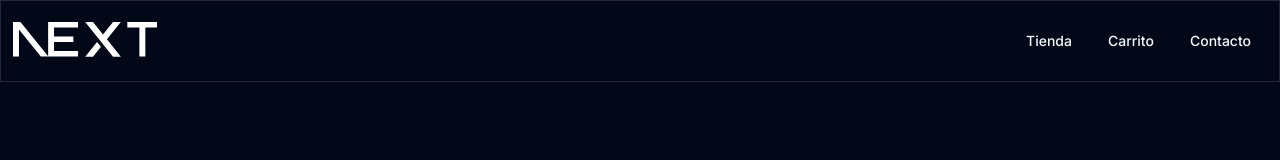
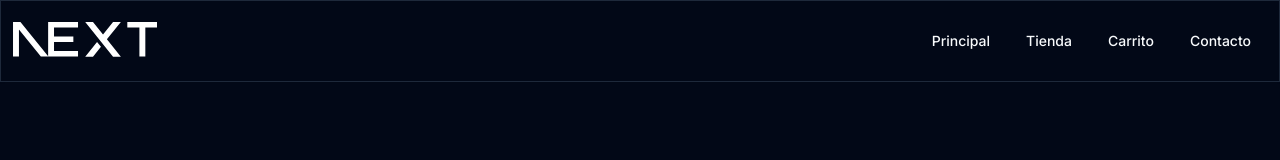
Before and after one commit to clopdevelop/e-commerce, a Next.js app: page / in a window 1280 px wide. Shown: the top 160 px of the page. Built offline with nearby package versions, Linux system fonts and the light colour scheme; no server answers; the database is empty.

Commit message:
Mejorando la barra de navegacion

```diff
--- a/app/components/shadcn/navigation-menu.tsx
+++ b/app/components/shadcn/navigation-menu.tsx
@@ -41,7 +41,7 @@
 const NavigationMenuItem = NavigationMenuPrimitive.Item
 
 const navigationMenuTriggerStyle = cva(
-  "group inline-flex h-9 w-max items-center justify-center rounded-md bg-background px-4 py-2 text-sm font-medium transition-colors hover:bg-accent hover:text-accent-foreground focus:bg-accent focus:text-accent-foreground focus:outline-none disabled:pointer-events-none disabled:opacity-50 data-[active]:bg-accent/50 data-[state=open]:bg-accent/50"
+  "group inline-flex h-9 w-max items-center justify-center rounded-md bg-background px-4 py-2 text-sm font-medium transition-colors hover:bg-accent hover:text-accent-foreground focus:text-accent-foreground focus:outline-none disabled:pointer-events-none disabled:opacity-50 data-[active]:bg-accent/50 data-[state=open]:bg-accent/50"
 )
 
 const NavigationMenuTrigger = React.forwardRef<
--- a/app/components/ui/NavBar.tsx
+++ b/app/components/ui/NavBar.tsx
@@ -32,7 +32,7 @@
   return (
     <>
       <Menubar className="py-10 px-3 flex items-center justify-between">
-      <svg className="block text-white w-36"
+        <svg className="block text-white w-36"
           xmlns="http://www.w3.org/2000/svg"
           fill="none"
           viewBox="0 0 330 87"
--- a/app/components/ui/nav.tsx
+++ b/app/components/ui/nav.tsx
@@ -28,6 +28,7 @@
 } from "@/components/shadcn/sheet"
 import { Button } from "../shadcn/button";
 import { usePathname } from "next/navigation";
+import Cart from "@/components/cart/Cart";
 
 const components: { title: string; href: string; description: string }[] = [
   {
@@ -70,11 +71,18 @@
 export function NavigationMenuDemo() {
   const pathname = usePathname();
   return (
-    <NavigationMenu className="hidden md:block ">
+    <NavigationMenu className="hidden sm:block ">
       <NavigationMenuList>
         <NavigationMenuItem>
+          <Link href="/dashboard" legacyBehavior passHref>
+          <NavigationMenuLink className={`${navigationMenuTriggerStyle()} ${pathname.startsWith('/dashboard') ? '!bg-pink-400' : ''}`}>
+              Principal
+            </NavigationMenuLink>
+          </Link>
+        </NavigationMenuItem>
+        <NavigationMenuItem>
           <Link href="/catalogo" legacyBehavior passHref>
-            <NavigationMenuLink className={`${navigationMenuTriggerStyle()} ${pathname === '/catalogo' ? 'bg-accent' : ''}`}>
+            <NavigationMenuLink className={`${navigationMenuTriggerStyle()} ${pathname === '/catalogo' ? '!bg-pink-400' : ''}`}>
               Tienda
             </NavigationMenuLink>
           </Link>
@@ -89,7 +97,7 @@
                 Este es tu carrito de compra
               </SheetDescription>
             </SheetHeader>
-
+              <Cart></Cart>
             <SheetFooter className="pt-5">
               <SheetClose asChild>
                 <Button className="p-5 text-lg font-bold" type="submit">Comprar</Button>
@@ -97,11 +105,10 @@
             </SheetFooter>
           </SheetContent>
         </Sheet>
-          {/* <Cart></Cart> */}
         </NavigationMenuItem>
         <NavigationMenuItem>
           <Link href="/contacto" legacyBehavior passHref>
-            <NavigationMenuLink className={`${navigationMenuTriggerStyle()} ${pathname === '/contacto' ? 'bg-accent' : ''}`}>
+            <NavigationMenuLink className={`${navigationMenuTriggerStyle()} ${pathname === '/contacto' ? '!bg-pink-400' : ''}`}>
               Contacto
             </NavigationMenuLink>
           </Link>
--- /dev/null
+++ b/app/context/index.ts
@@ -0,0 +1 @@
+export { CartContext } from "./CartProvider";
```
